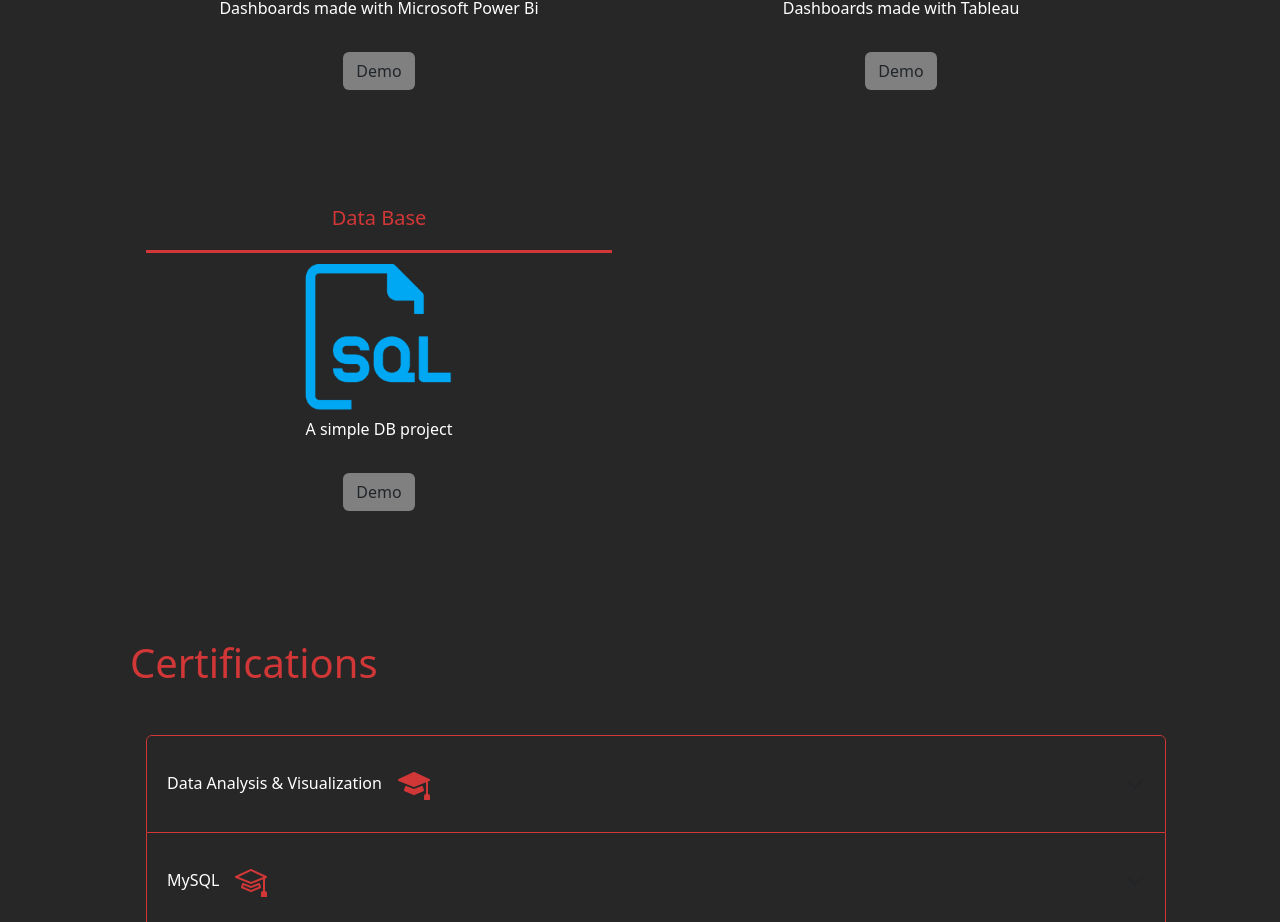
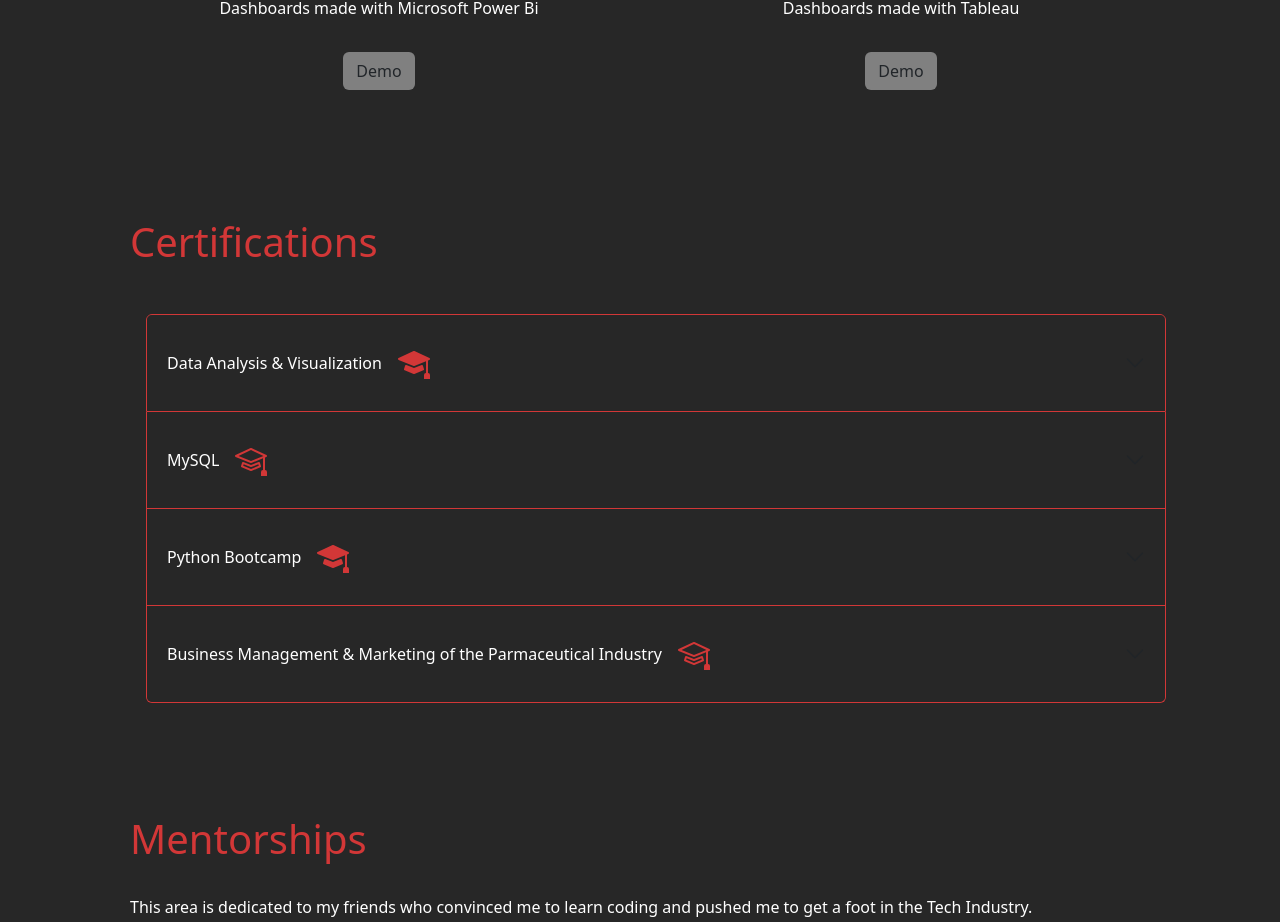
Before and after one commit to ehub-96/my-resume, a React (Vite) app: page / in a window 1280 px wide. Shown: the part 1660-2582 px from the top of the page. Built offline with nearby package versions, Linux system fonts and the light colour scheme.

Commit message:
Remove sql project

```diff
--- a/src/components/data/workShop.json
+++ b/src/components/data/workShop.json
@@ -26,13 +26,7 @@
         "img":"tableau.png",
         "git":"",
         "link":"https://VE4UCDLCBBTNE6Z3.anvil.app/IWEIL2UAESIDEDUX4NRSSS6Y"
-    },
-    {
-        "title":"Data Base",
-        "desc":"A simple DB project",
-        "img":"sqllogo.png",
-        "git":"",
-        "link":"https://UQSELYOZAHYEV47H.anvil.app/S7RIU4VW6ELLEHNJFJ3G2AZQ"
     }
 
+
 ]
--- a/src/components/workShop/Card.jsx
+++ b/src/components/workShop/Card.jsx
@@ -20,9 +20,6 @@ const Card = ({props}) => {
     },
     'tableau':{
       img: tableau
-    },
-    'database':{
-      img: database
     }
   }
 
```
Also changed, not shown: src/components/data/commented.txt (added), src/components/workShop/commented.txt (added).
